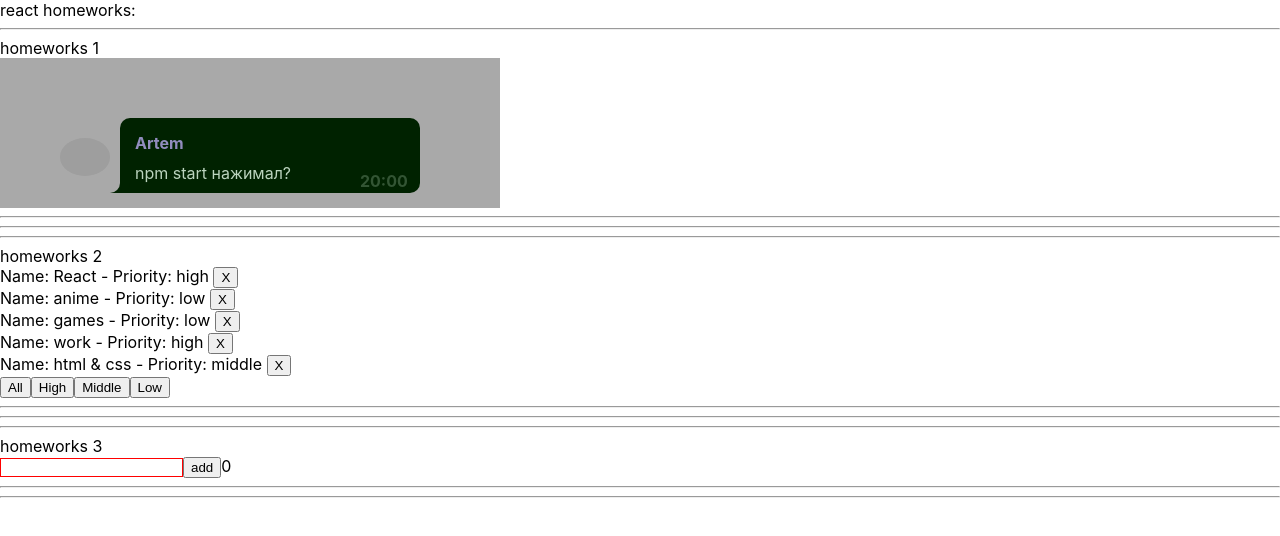
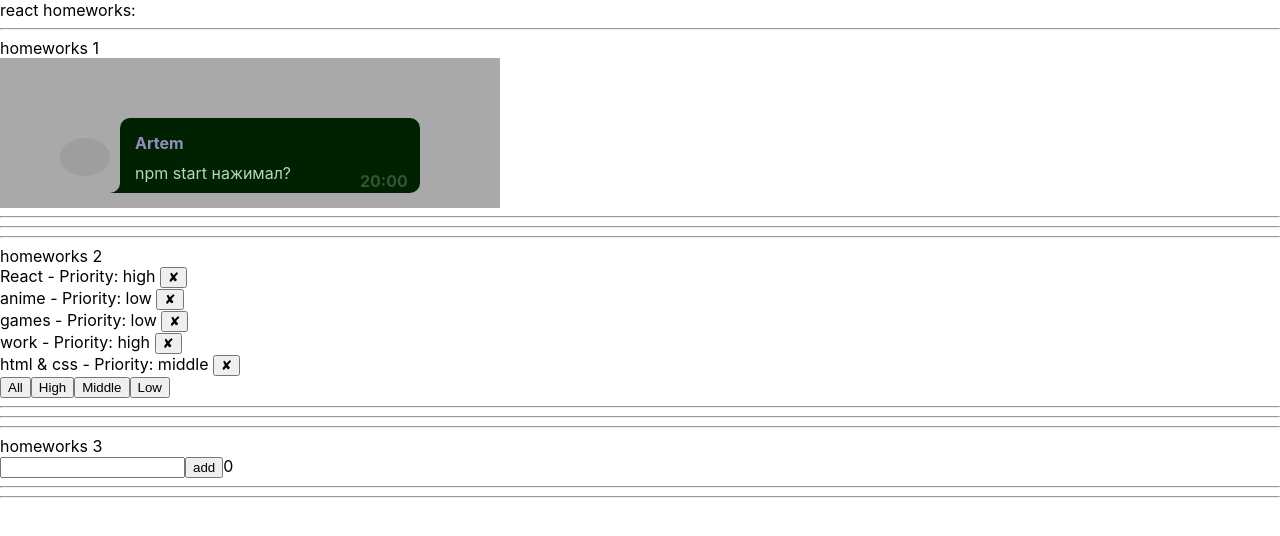
Before and after one commit to a-butterman/homeworks, a React (Create React App) app: page / in a window 1280 px wide. Shown: the top 536 px of the page. Built offline with nearby package versions, Linux system fonts and the light colour scheme; grey boxes are pictures that could not be loaded.

Commit message:
hw3 completed

```diff
--- a/src/p2-homeworks/h2/Affair.tsx
+++ b/src/p2-homeworks/h2/Affair.tsx
@@ -13,10 +13,10 @@ function Affair(props: AffairPropsType) {
 
     return (
         <div key={props.affair.id}>
-            <span>Name: {props.affair.name} - </span>
+            <span>{props.affair.name} - </span>
             <span>Priority: {props.affair.priority} </span>
 
-            <button onClick={() => deleteCallback(props.affair.id)}>X</button>
+            <button onClick={() => deleteCallback(props.affair.id)}>✘</button>
         </div>
     )
 }
--- a/src/p2-homeworks/h3/Greeting.module.css
+++ b/src/p2-homeworks/h3/Greeting.module.css
@@ -5,3 +5,7 @@
 .error {
     border: 1px solid red;
 }
+
+.errorText {
+    color: red
+}
--- a/src/p2-homeworks/h3/Greeting.tsx
+++ b/src/p2-homeworks/h3/Greeting.tsx
@@ -1,26 +1,31 @@
-import React from 'react'
+import React, {ChangeEvent, KeyboardEvent} from 'react'
 import s from './Greeting.module.css'
 
 type GreetingPropsType = {
-    name: any // need to fix any
-    setNameCallback: any // need to fix any
-    addUser: any // need to fix any
-    error: any // need to fix any
-    totalUsers: any // need to fix any
+    name: string // need to fix any
+    setNameCallback: (e: ChangeEvent<HTMLInputElement>) => void // need to fix any
+    onKeyDownEnter: (e: KeyboardEvent<HTMLInputElement>) => void
+    addUser: () => void // need to fix any
+    error: string // need to fix any
+    totalUsers: number // need to fix any
 }
 
 // презентационная компонента (для верстальщика)
-const Greeting: React.FC<GreetingPropsType> = (
-    {name, setNameCallback, addUser, error, totalUsers} // деструктуризация пропсов
-) => {
-    const inputClass = s.error // need to fix with (?:)
+const Greeting: React.FC<GreetingPropsType> = ( {name, setNameCallback, addUser, error, totalUsers, onKeyDownEnter} ) => {// деструктуризация пропсов
+
+    const inputClass = error ? s.error : ''// need to fix with (?:)
+    const errorClass = error ? s.errorText : ''
 
     return (
         <div>
-            <input value={name} onChange={setNameCallback} className={inputClass}/>
-            <span>{error}</span>
+                <input value={name}
+                       onChange={setNameCallback}
+                       onKeyDown={onKeyDownEnter}
+                       className={inputClass}
+                />
             <button onClick={addUser}>add</button>
             <span>{totalUsers}</span>
+            <div className={errorClass}>{error}</div>
         </div>
     )
 }
--- a/src/p2-homeworks/h3/GreetingContainer.tsx
+++ b/src/p2-homeworks/h3/GreetingContainer.tsx
@@ -1,9 +1,10 @@
-import React, {useState} from 'react'
+import React, {ChangeEvent, useState, KeyboardEvent} from 'react'
 import Greeting from './Greeting'
+import {UserType} from "./HW3";
 
 type GreetingContainerPropsType = {
-    users: any // need to fix any
-    addUserCallback: any // need to fix any
+    users: UserType[] // need to fix any
+    addUserCallback: (name: string) => void // need to fix any
 }
 
 // более простой и понятный для новичков
@@ -12,17 +13,34 @@ type GreetingContainerPropsType = {
 // более современный и удобный для про :)
 // уровень локальной логики
 const GreetingContainer: React.FC<GreetingContainerPropsType> = ({users, addUserCallback}) => { // деструктуризация пропсов
-    const [name, setName] = useState<any>('') // need to fix any
-    const [error, setError] = useState<any>('') // need to fix any
+    const [name, setName] = useState<string>('') // need to fix any
+    const [error, setError] = useState<string>('') // need to fix any
 
-    const setNameCallback = (e: any) => { // need to fix any
-        setName('') // need to fix
-    }
-    const addUser = () => {
-        alert(`Hello  !`) // need to fix
+    const setNameCallback = (e: ChangeEvent<HTMLInputElement>) => { // need to fix any
+        let userName = e.currentTarget.value.trim()
+
+        if (userName) {
+            setName(userName)
+            setError('')
+        } else {
+            setName('')
+            setError('Name is required!')
+        }
     }
 
-    const totalUsers = 0 // need to fix
+    // press button 'add' & press 'Enter' to input ======
+    const addUser = () => {
+        addUserCallback(name)
+        alert(`Hello  ${name}!`) // need to fix
+        setName('')
+    }
+    const onKeyDownEnter = (e: KeyboardEvent<HTMLInputElement>) => {
+        if (e.key === 'Enter' && name) {
+            addUser()
+        }
+    }
+
+    const totalUsers = users.length // need to fix
 
     return (
         <Greeting
@@ -31,6 +49,7 @@ const GreetingContainer: React.FC<GreetingContainerPropsType> = ({users, addUser
             addUser={addUser}
             error={error}
             totalUsers={totalUsers}
+            onKeyDownEnter={onKeyDownEnter}
         />
     )
 }
--- a/src/p2-homeworks/h3/HW3.tsx
+++ b/src/p2-homeworks/h3/HW3.tsx
@@ -1,18 +1,23 @@
 import React, {useState} from 'react'
 import GreetingContainer from './GreetingContainer'
+import {v1} from "uuid";
 
 // types
 export type UserType = {
-    _id: any // need to fix any
-    name: any // need to fix any
+    _id: string // need to fix any
+    name: string // need to fix any
 }
 
 // уровень работы с глобальными данными
 function HW3() {
-    const [users, setUsers] = useState<any>([]) // need to fix any
+    const [users, setUsers] = useState<UserType[]>([]) // need to fix any
 
-    const addUserCallback = (name: any) => { // need to fix any
-        setUsers([]) // need to fix
+    const addUserCallback = (name: string) => { // need to fix any
+        const user = {
+            _id: v1(),
+            name,
+        }
+        setUsers([...users, user]) // need to fix
     }
 
     return (
```
